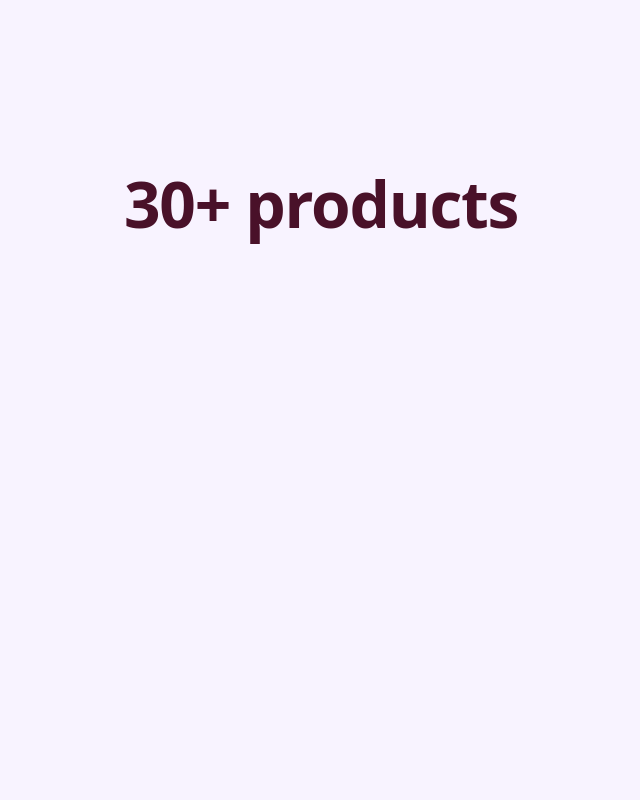
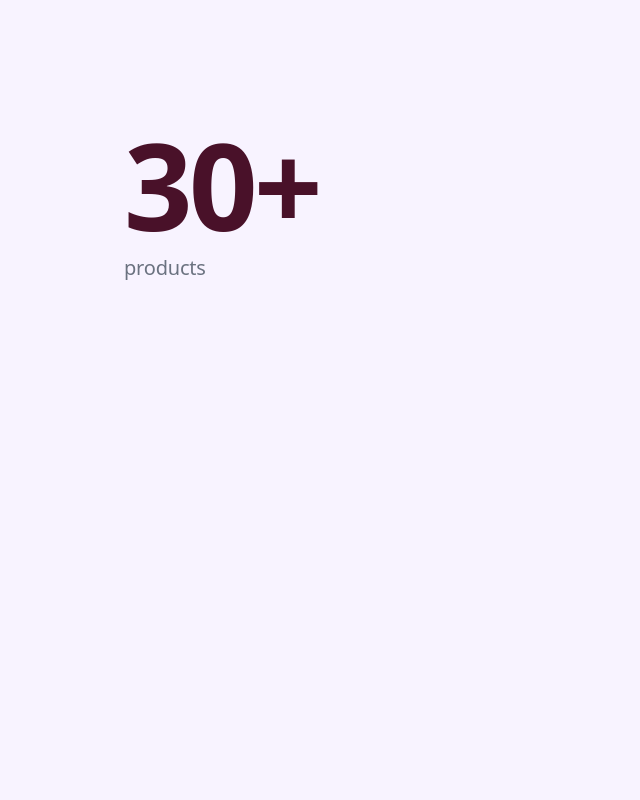
Before and after one commit to lica-ux/portfolio, a React (Vite) app: page / in a window 1280 px wide. Shown: the part 2660-3460 px from the top of the page, without its empty margins (580-1220 px from the left). Built offline with nearby package versions, Linux system fonts and the light colour scheme.

Commit message:
chore: auto-save 2026-04-28 19:58

```diff
--- a/src/components/StatsSection/StatsSection.tsx
+++ b/src/components/StatsSection/StatsSection.tsx
@@ -1,7 +1,12 @@
 import { useEffect, useRef, useState } from 'react'
 import type { StatsSectionProps, StatState } from './StatsSection.types'
 
-const STATS = ['6+ years', '30+ products', '2 acquisitions', '2 design awards']
+const STATS = [
+  { value: '6+', label: 'years' },
+  { value: '30+', label: 'products' },
+  { value: '2', label: 'acquisitions' },
+  { value: '2', label: 'design awards' },
+]
 
 export default function StatsSection({ imageSrc, imageAlt }: StatsSectionProps) {
   const [desktopStates, setDesktopStates] = useState<StatState[]>(
@@ -100,18 +105,16 @@ export default function StatsSection({ imageSrc, imageAlt }: StatsSectionProps)
         >
           {STATS.map((stat, i) => (
             <div
-              key={stat}
+              key={stat.label}
               ref={el => { desktopRefs.current[i] = el }}
               className="flex items-center px-[10%] snap-start snap-always"
               style={{ height: '100svh' }}
               data-testid="stat-row-desktop"
             >
-              <span
+              <div
                 data-testid="stat-text"
-                className="text-[64px] font-semibold leading-none tracking-[-0.02em] stat-transition"
+                className="flex flex-col stat-transition"
                 style={{
-                  fontFamily: 'var(--font-display)',
-                  color: 'var(--color-nav-text)',
                   opacity: desktopStates[i] === 'visible' ? 1 : 0,
                   transform:
                     desktopStates[i] === 'visible'
@@ -121,8 +124,19 @@ export default function StatsSection({ imageSrc, imageAlt }: StatsSectionProps)
                       : 'translateY(24px)',
                 }}
               >
-                {stat}
-              </span>
+                <span
+                  className="font-semibold leading-none tracking-[-0.03em]"
+                  style={{ fontFamily: 'var(--font-display)', color: 'var(--color-nav-text)', fontSize: '120px' }}
+                >
+                  {stat.value}
+                </span>
+                <span
+                  className="font-medium tracking-[-0.01em] mt-2"
+                  style={{ fontFamily: 'var(--font-display)', color: 'var(--color-text-muted)', fontSize: '20px' }}
+                >
+                  {stat.label}
+                </span>
+              </div>
             </div>
           ))}
         </div>
@@ -140,23 +154,32 @@ export default function StatsSection({ imageSrc, imageAlt }: StatsSectionProps)
         <div className="flex flex-col">
           {STATS.map((stat, i) => (
             <div
-              key={stat}
+              key={stat.label}
               ref={el => { mobileRefs.current[i] = el }}
               className="px-6 py-12 border-b last:border-b-0"
               style={{ borderColor: 'var(--color-border)' }}
             >
-              <span
+              <div
                 data-testid="stat-text"
-                className="text-[40px] font-semibold leading-none tracking-[-0.02em] stat-transition"
+                className="flex flex-col stat-transition"
                 style={{
-                  fontFamily: 'var(--font-display)',
-                  color: 'var(--color-nav-text)',
                   opacity: mobileVisible[i] ? 1 : 0,
                   transform: mobileVisible[i] ? 'translateY(0)' : 'translateY(24px)',
                 }}
               >
-                {stat}
-              </span>
+                <span
+                  className="font-semibold leading-none tracking-[-0.03em]"
+                  style={{ fontFamily: 'var(--font-display)', color: 'var(--color-nav-text)', fontSize: '80px' }}
+                >
+                  {stat.value}
+                </span>
+                <span
+                  className="font-medium tracking-[-0.01em] mt-1"
+                  style={{ fontFamily: 'var(--font-display)', color: 'var(--color-text-muted)', fontSize: '16px' }}
+                >
+                  {stat.label}
+                </span>
+              </div>
             </div>
           ))}
         </div>
```
